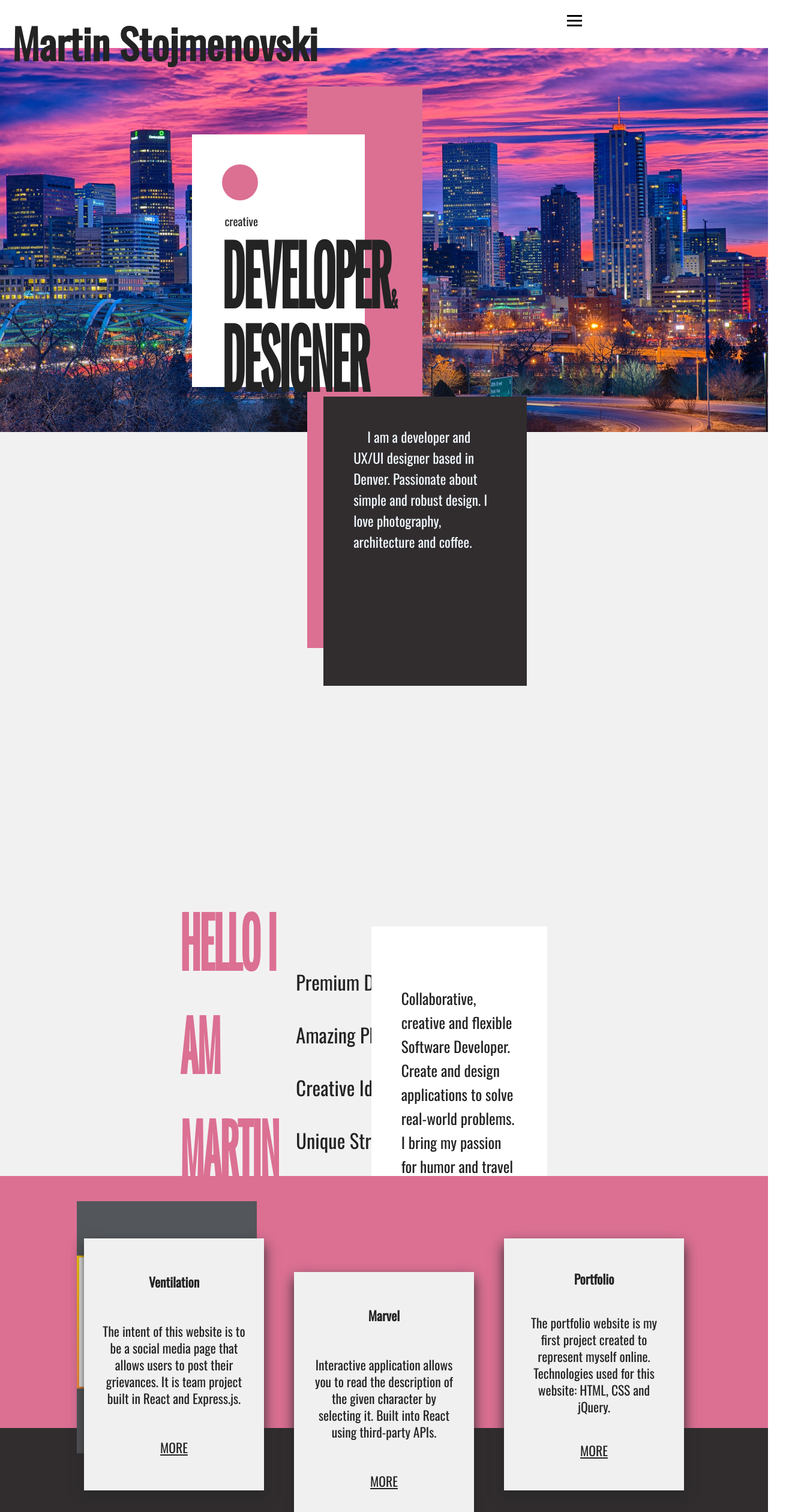
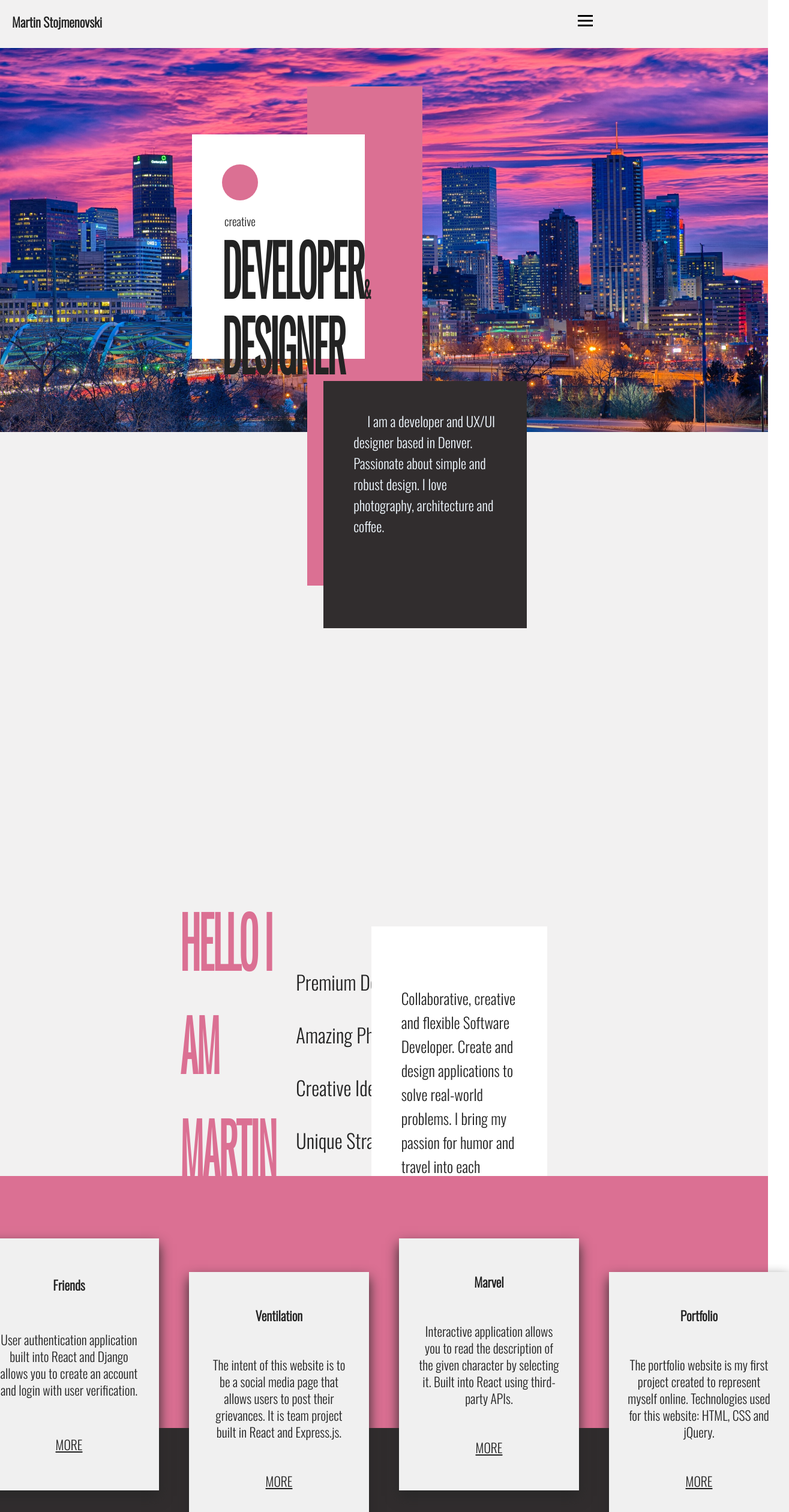
Before and after one commit to martinstojmenovski/Portfolio, a React (Create React App) app: page / in a window 1280 px wide. Shown: the top 2520 px of the page at 60% size, 1315 px wide, since content can reach past the window. Built offline with nearby package versions, Linux system fonts and the light colour scheme.

Commit message:
Project section style done!

```diff
--- a/public/index.html
+++ b/public/index.html
@@ -29,8 +29,8 @@
 
 
     <link rel="preconnect" href="https://fonts.googleapis.com">
-<link rel="preconnect" href="https://fonts.gstatic.com" crossorigin>
-<link href="https://fonts.googleapis.com/css2?family=Mukta&family=Oswald:wght@300;400&display=swap" rel="stylesheet">
+    <link rel="preconnect" href="https://fonts.gstatic.com" crossorigin>
+    <link href="https://fonts.googleapis.com/css2?family=Oswald:wght@300&display=swap" rel="stylesheet">
   </head>
   <body>
     <noscript>You need to enable JavaScript to run this app.</noscript>
--- a/src/Components/Home.css
+++ b/src/Components/Home.css
@@ -93,8 +93,9 @@ font-size: 0.4em;
 } ---------------------------------------------------------------------------------*/
 .background{
   position: relative;
+  top:10vh;
   width: 100%;
-  height: 90vh;
+  height: 80vh;
    background-image: url('./images/denver-colorado-copy.jpg');
    background-repeat: no-repeat;
   background-position: 50% 50%;
@@ -106,7 +107,7 @@ font-size: 0.4em;
   height: 130%;
   background:palevioletred ;
   left: 40%;
-  top: 20%;
+  top: 10%;
 }
 .brand-statement{
   position: relative;
@@ -142,6 +143,6 @@ font-size: 0.4em;
   -moz-transform: scale(1, 2);
   -o-transform: scale(1, 2);
   transform: scale(1, 2);
-  font-size: 3.5rem;
+  font-size: 3rem;
   padding: 20px 0;
 }
--- a/src/Components/Navbar.js
+++ b/src/Components/Navbar.js
@@ -57,7 +57,7 @@ function Navbar() {
     // blur navigation menu when scroll
     const blurNavbar = () => {
         // console.log(window.scrollY)
-        if (window.scrollY >= 80) {
+        if (window.scrollY >= 1) {
             setBlur(true)
         } else {
             setBlur(false)
--- a/src/Components/Project.js
+++ b/src/Components/Project.js
@@ -28,7 +28,7 @@ function Project({ project }) {
     height: '500px',
     margin: '0 auto',
     /// display when mobile size -------
-    display:'none'
+    display: 'none'
 
   }
 
@@ -95,7 +95,7 @@ function Project({ project }) {
           <div className="projects" style={sliderStyles} >
             <div style={leftArrowStyles} onClick={goToPrevious} > L </div>
             <div style={rightArrowStyles} onClick={goToNext} > R </div>
-            <div className="icon" style={ slideStyles }></div>
+            <div className="icon" style={slideStyles}></div>
             <div style={dotsContainerStyles}>
               {dots}
             </div>
@@ -103,38 +103,42 @@ function Project({ project }) {
         </div>
 
 
-      <div className="container">
-      <img src={friends}/>
-        <div className="overlay">
-        <div className="project1-content">
+        <div className="container1">
+          <div className="project1">
             <h3>Friends</h3>
-          <p style={{lineHeight:'28px'}}>User authentication application built into React and Django
+            <p style={{ lineHeight: '28px' }}>User authentication application built into React and Django
               allows you to create an account and login with user verification.</p>
             <p style={{ textDecoration: 'underline' }}>MORE</p>
-
-        </div>
           </div>
         </div>
 
-
+        <div className="container2">
           <div className="project2">
             <h3>Ventilation</h3>
-          <p style={{lineHeight:'28px'}}>The intent of this website is to be a social
+            <p style={{ lineHeight: '28px' }}>The intent of this website is to be a social
               media page that allows users to post their grievances. It is team project built in React and Express.js.</p>
             <p style={{ textDecoration: 'underline' }}>MORE</p>
           </div>
+        </div>
+
+        <div className="container3">
           <div className="project3">
             <h3>Marvel</h3>
-          <p style={{lineHeight:'28px'}}>Interactive application allows you to read the description
+            <p style={{ lineHeight: '28px' }}>Interactive application allows you to read the description
               of the given character by selecting it. Built into React using third-party APIs.</p>
             <p style={{ textDecoration: 'underline' }}>MORE</p>
           </div>
+        </div>
+
+        <div className="container4">
           <div className="project4">
             <h3>Portfolio</h3>
-          <p style={{lineHeight:'28px'}}>The portfolio website is my first project created
+            <p style={{ lineHeight: '28px' }}>The portfolio website is my first project created
               to represent myself online. Technologies used for this website: HTML, CSS and jQuery.</p>
             <p style={{ textDecoration: 'underline' }}>MORE</p>
           </div>
+        </div>
+
       </div>
       <div className="descriptions">
         <h1>Previous work</h1>
--- a/src/Components/navbar.css
+++ b/src/Components/navbar.css
@@ -5,7 +5,7 @@
   margin: auto;
   z-index: 998;
   height: 10vh;
-  background: white;
+  /* background: white; */
   padding: 20px;
   margin: auto;
 
@@ -18,6 +18,7 @@
   flex: 1;
   display: flex;
   justify-content: flex-start;
+  font-size: large;
 }
 .dropmenu{
   display: flex;
@@ -71,11 +72,6 @@ li {
   display: block;
   cursor: pointer;
 
-  /* padding: 15px; */
-
-
-
-
 }
 .hamburger.active .bar:nth-child(2){
   opacity: 0;
--- a/src/Components/project.css
+++ b/src/Components/project.css
@@ -11,7 +11,6 @@
   flex: 1;
  background-color: palevioletred;
  z-index: 2;
- /* padding: 0 17%; */
  display: flex;
  flex-direction: row;
  justify-content: center;
@@ -27,8 +26,6 @@ background-color: rgb(49, 45, 46);
 .project1, .project2, .project3, .project4{
   width: 300px;
   height: 420px;
-  position: relative;
-  margin: auto 25px;
   background: rgb(240, 240, 240);
   cursor: pointer;
   padding: 30px;
@@ -37,89 +34,66 @@ background-color: rgb(49, 45, 46);
   display: flex;
   flex-direction: column;
   justify-content: space-around;
-  box-shadow: 0 10px 20px rgb(40, 40, 40);
+  transition: opacity 0.4s ease-in-out;
 }
-.container{
+.container1, .container2, .container3, .container4{
+  margin: auto 25px;
   width: 300px;
   height: 420px;
-  position: absolute;
-  top:10%;
-  left: 10%;
-
+  box-shadow: 0 10px 20px rgb(40, 40, 40);
+  background-repeat: no-repeat;
+  background-position: 50% 50%;
+  background-size: cover;
+  position: relative;
 }
-img{
-  height: 100%;
-  width: 100%;
-}
-.overlay{
-  position: absolute;
-  top:0;
-  left:0;
-  right: 0;
-  bottom:0;
-  opacity: 0;
-  transition: opacity 0.4s ease-in-out;
-  background: black;
-  cursor: pointer;
+.container1{
+  background-image: url("./images/friends.png");
+  top:13vh;
 }
 
-
-.project1-content, .project1-content p{
-  /* top: 20vh; */
-  font-size: large;
-  width: 300px;
-  height: 420px;
-  color: white;
-  text-align: center;
-
+.container1:hover .project1{
+  opacity: 0;
 }
 
-.container:hover .overlay{
-  opacity: 1;
+.container2{
+  background-image: url("./images/ventilation.png");
+  top: 20vh;
+}
+
+.container2:hover .project2{
+  opacity: 0;
+}
+
+.container3{
+  background-image: url("./images/marvel.png");
+  top:13vh;
+}
+
+.container3:hover .project3{
+  opacity: 0;
+}
+
+.container4{
+  background-image: url("./images/portfolio.png");
+  top: 20vh;
+}
+.container4:hover .project4{
+  opacity: 0;
 }
 
 
 
 
-/* .project1:hover {
-  background-image: url('./images/friends.png');
-
-} */
-
-
-.project2{
-  top: 13vh;
-
-}
-.project2:hover{
-  background-image: url('./images/ventilation.png');
-}
-
-.project3{
-  top: 20vh;
-
-}
-
-.project3:hover{
-  background-image: url('./images/marvel.png');
-
-}
-.project4{
-  top: 13vh;
-}
-.project4:hover{
-  background-image: url('./images/portfolio.png');
-}
 .descriptions{
   display: flex;
   align-items: center;
   justify-content: center;
-  padding: 200px;
+  padding: 250px;
 }
 
 .descriptions h1{
   color: white;
-  padding: 50px;
+  padding: 0 50px;
   flex: 1;
   display: flex;
   justify-content: flex-end;
@@ -128,6 +102,7 @@ img{
   color: white;
   flex:1;
   font-size: 1.2rem;
+  padding: 0 50px;
 }
 
 
```
Also changed, not shown: src/Components/Home.js (+0 -17 lines). Lines whose indentation alone changed are shown as unchanged.
